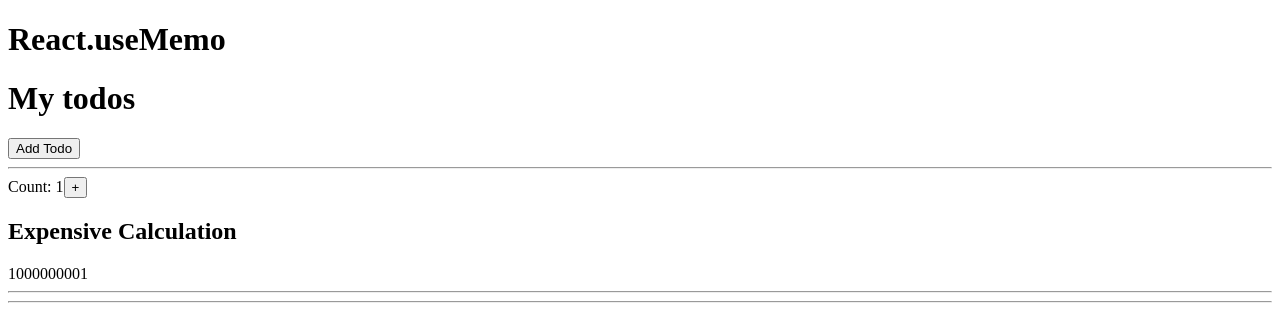
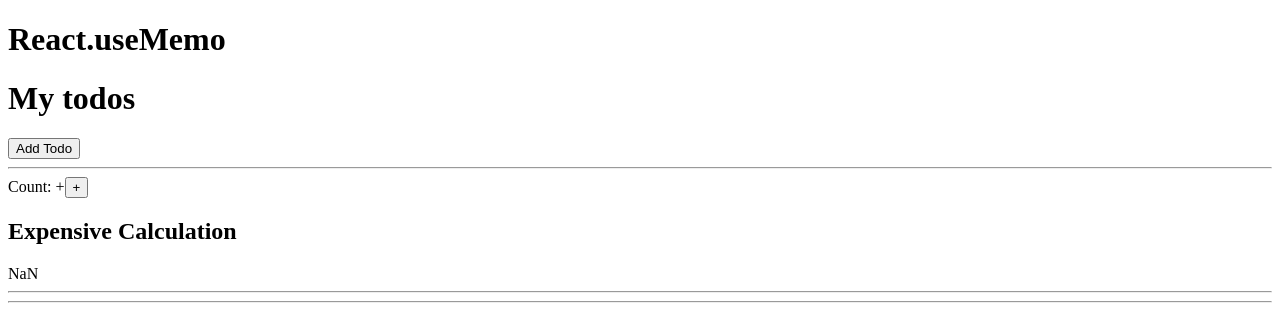
Before and after one commit to acciojob/react-memo-satishrathod-dev, a React app: page / in a window 1280 px wide. Shown: the top 331 px of the page. Built offline with nearby package versions, Linux system fonts and the light colour scheme.

Commit message:
finished

```diff
--- a/src/components/UseMemo.js
+++ b/src/components/UseMemo.js
@@ -1,13 +1,16 @@
 import React, { useMemo, useState } from "react";
 
 const UseMemo = () => {
-  const [count, setCount] = useState(1);
+  const [count, setCount] = useState("+");
   const [todos, setTodos] = useState([]);
-  const calculation = useMemo(() => expensiveCalculation(count), [count]);
+  const calculation = useMemo(
+    () => expensiveCalculation(parseInt(count, 10)),
+    [count]
+  );
 
   const increment = () => {
-    // setCount((c) => (c === "+" ? 1 : c + 1));
-    setCount((c) => c + 1);
+    setCount((c) => (c === "+" ? 1 : parseInt(c, 10) + 1));
+    // setCount((c) => c + 1);
   };
 
   const addTodo = () => {
```
